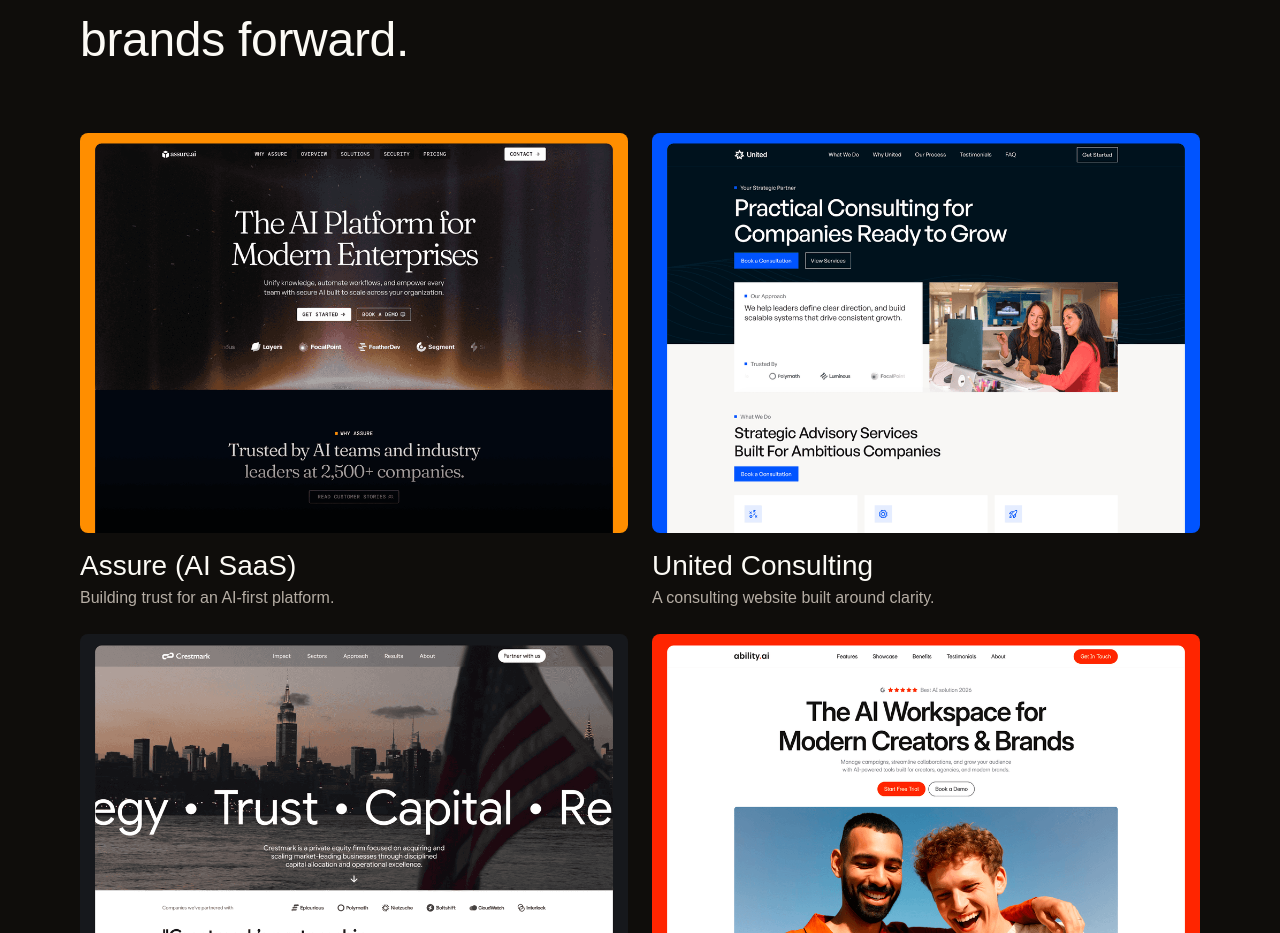
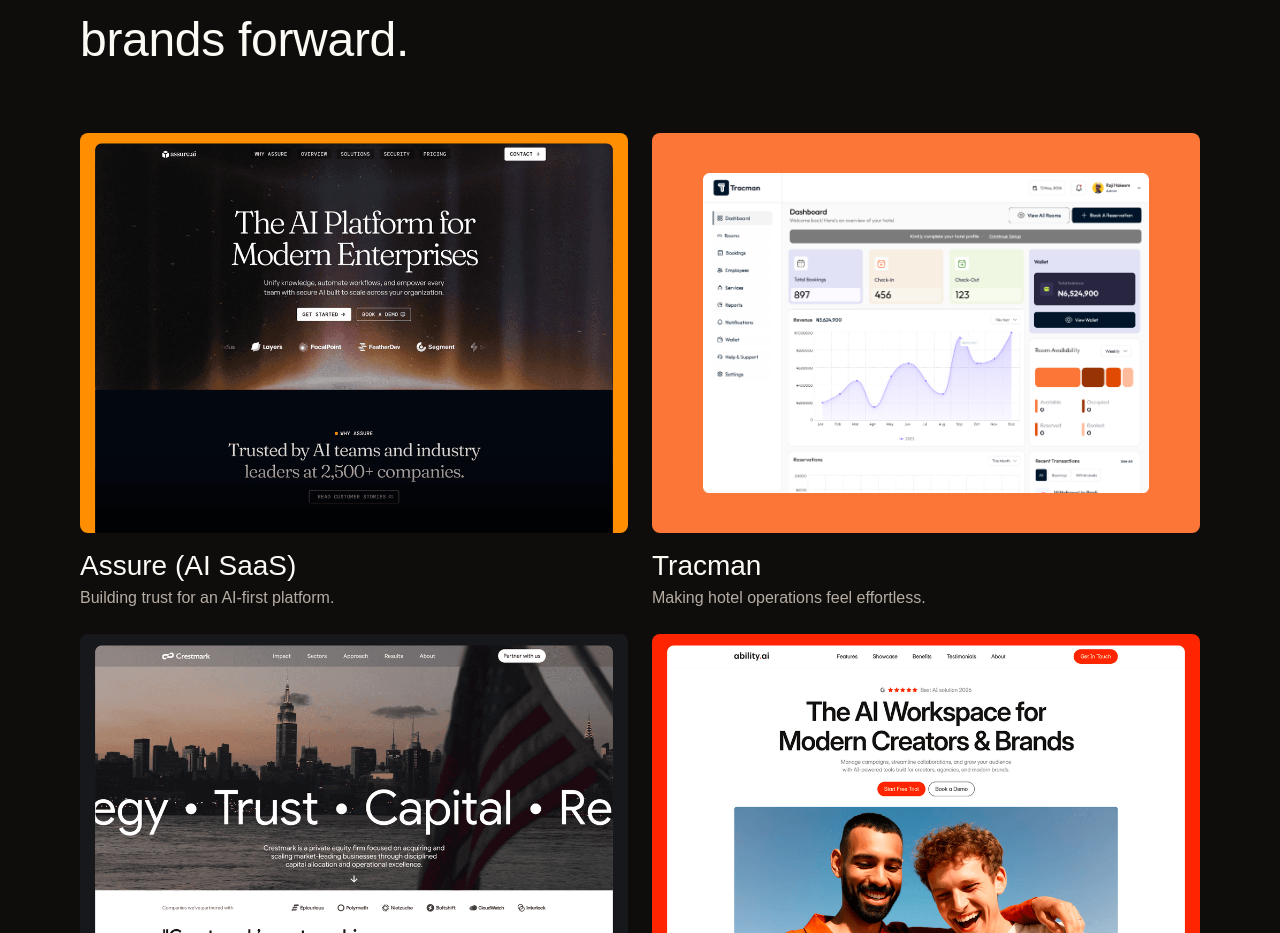
Before and after one commit to CreepyHandy/PrimeWave, a React (Vite) app: page / in a window 1280 px wide. Shown: the part 4743-5676 px from the top of the page. Built offline with nearby package versions, Linux system fonts and the light colour scheme; the HTML template or start-up script is replaced by a standard one; a web font is replaced by a local one.

Commit message:
added tracman to the project

```diff
--- a/src/components/common/ProjectCard.tsx
+++ b/src/components/common/ProjectCard.tsx
@@ -1,11 +1,14 @@
 export function ProjectCard({ project, index, onSelect }: { project: any; index: number; onSelect: (i: number) => void }) {
   return (
     <div className="group cursor-pointer" onClick={() => onSelect(index)}>
-      <div className="relative overflow-hidden rounded-lg aspect-[548/400] bg-[#161412] mb-4">
+      <div
+        className="relative overflow-hidden rounded-lg aspect-[548/400] mb-4"
+        style={{ backgroundColor: project.bgColor || "#161412" }}
+      >
         <img
           src={project.img}
           alt={project.title}
-          className="w-full h-full object-cover transition-transform duration-500 group-hover:scale-105"
+          className={`w-full h-full transition-transform duration-500 group-hover:scale-105 ${project.containImg ? 'object-contain p-6 md:p-10' : 'object-cover'}`}
         />
         <div className="absolute inset-0 bg-[#239cff]/0 group-hover:bg-[#239cff]/10 transition-colors duration-300" />
         <div className="absolute top-4 left-4 flex gap-2 opacity-0 group-hover:opacity-100 transition-opacity duration-300">
--- a/src/data/index.ts
+++ b/src/data/index.ts
@@ -15,6 +15,7 @@ import imgProject2 from "../assets/LandingPage-1/ffb771fc96528e8e1e06b15675a3777
 import imgProject3 from "../assets/LandingPage-1/8667165634c9636b348d82e7aa956251cdf94654.png";
 import imgWorksAssure from "../assets/GeneralWorksPage/e8aae7b65f47cce826c8aa0cd63d52507e152b75.png";
 import imgWorksReunion from "../assets/GeneralWorksPage/ee9ca2f711e5713c9109e8a7486e20bd528cfa2c.png";
+import imgWorksTracman from "../assets/Works/tracman_new.png";
 import imgAvatar0 from "../assets/LandingPage-1/cdd0e239cdc4f711bd9f452f8d8dca4dabd17547.png";
 import imgAvatar1 from "../assets/LandingPage-1/6259054dfd21c8de11534318ab98596ddbd7729a.png";
 import imgAvatar2 from "../assets/LandingPage-1/44f054b7349d5a1b263a57682db79a056ab3bf06.png";
@@ -69,14 +70,14 @@ export const serviceCategories = [
 
 export const projects = [
   { img: imgProject0, title: "Assure (AI SaaS)", subtitle: "Building trust for an AI-first platform.", tags: ["AI", "SaaS", "Identity"] },
-  { img: imgProject1, title: "United Consulting", subtitle: "A consulting website built around clarity.", tags: ["Website", "Branding"] },
+  { img: imgWorksTracman, title: "Tracman", subtitle: "Making hotel operations feel effortless.", tags: ["Product", "Hospitality"], bgColor: "#FB7637", containImg: true },
   { img: imgProject2, title: "Crestmark", subtitle: "An institutional identity for modern investment firms.", tags: ["Identity", "Finance"] },
   { img: imgProject3, title: "Ability", subtitle: "Designing healthcare with confidence.", tags: ["Healthcare", "Product"] },
 ];
 
 export const allProjects = [
   { img: imgWorksAssure, title: "Assure (AI SaaS)", subtitle: "Building trust for an AI-first platform.", tags: ["AI", "SaaS", "Identity"] },
-  { img: imgProject1, title: "United Consulting", subtitle: "A consulting website built around clarity.", tags: ["Website", "Branding"] },
+  { img: imgWorksTracman, title: "Tracman", subtitle: "Making hotel operations feel effortless.", tags: ["Product", "Hospitality"], bgColor: "#FB7637", containImg: true },
   { img: imgProject2, title: "Crestmark", subtitle: "An institutional identity for modern investment firms.", tags: ["Identity", "Finance"] },
   { img: imgProject3, title: "Ability", subtitle: "Designing healthcare with confidence.", tags: ["Healthcare", "Product"] },
   { img: imgWorksReunion, title: "Reunion", subtitle: "Creating excitement before the event begins.", tags: ["Event", "Brand"] },
@@ -153,19 +154,19 @@ export const projectDetails: ProjectDetail[] = [
     galleryImg: imgDetailGallery, challengeImg0: imgDetailChallenge0, challengeImg1: imgDetailChallenge1, approachImg0: imgDetailApproach0, approachImg1: imgDetailApproach1, solutionsImg: imgDetailSolutions
   },
   {
-    overviewHeading: "A consulting presence built on clarity and authority.",
-    overviewPara1: "United Consulting needed a digital presence that projected expertise and professionalism to enterprise clients while remaining approachable and easy to navigate. The existing brand lacked coherence across touchpoints, making it difficult for prospects to quickly assess services and take action.",
-    overviewPara2: "The goal was to create a high-converting website that established immediate credibility, communicated the firm's strategic capabilities, and guided decision-makers through a clear engagement funnel — turning visits into qualified conversations.",
-    client: "United Consulting", duration: "4 Weeks", industry: "Professional Services",
-    challengeLabel: "Challenge", challengeHeading: "Communicating expertise without complexity.",
-    challengePara1: "Consulting firms often struggle to differentiate themselves online. Generic language, dense copy, and uninspired layouts fail to communicate the depth of expertise that clients are actually paying for.",
-    challengePara2: "The challenge was to translate United Consulting's strategic depth into a visual and verbal identity that felt authoritative, modern, and instantly trustworthy to C-suite buyers — without sacrificing accessibility or warmth.",
-    approachLabel: "Approach", approachHeading: "Structure that builds confidence.",
-    approachPara1: "We mapped the buyer journey from first impression to inquiry, structuring each page to answer the right questions at the right time. A disciplined typographic hierarchy and restrained color palette reinforced credibility.",
-    approachPara2: "Case study modules and social proof were positioned strategically to reduce purchase anxiety and accelerate decision-making, ensuring every visit moved prospects one step closer to a conversation.",
-    solutionsLabel: "Solutions", solutionsHeading: "A website that converts trust into action.",
-    solutionsPara1: "The delivered site presents United Consulting as a premium advisory partner — not just a service provider. Clear service definitions, credibility signals, and friction-free contact flows work together to shorten the sales cycle.",
-    solutionsPara2: "The result is a digital presence that consistently converts qualified visitors into active pipeline opportunities, establishing United Consulting as the clear choice for organizations seeking strategic counsel.",
+    overviewHeading: "Making hotel operations feel effortless.",
+    overviewPara1: "Tracman was created to simplify the way hotels manage their operations and guests experience their stays through a clear, connected, and approachable digital platform. As hospitality continues to evolve, many hotels face the challenge of managing bookings, rooms, payments, and guest services across complex, disconnected systems.",
+    overviewPara2: "The experience was designed to support hotel administrators and guests by making everyday hospitality processes easier to understand and navigate without compromising the depth of functionality. Through a thoughtful interface, structured content, and intuitive workflows, Tracman helps hotel teams operate with greater confidence while giving guests a smoother, more seamless booking experience.",
+    client: "Tracman", duration: "8 months", industry: "Hospitality",
+    challengeLabel: "Challenge", challengeHeading: "Making hotel operations feel effortless.",
+    challengePara1: "Managing a hotel involves countless moving parts, from reservations and room assignments to guest services, payments, and day-to-day operations. When these processes are spread across disconnected tools or difficult-to-navigate interfaces, hotel teams spend more time managing systems than serving guests.",
+    challengePara2: "The challenge was to redesign Tracman’s digital experience into a more intuitive and connected hospitality platform. The experience needed to support hotel administrators in managing their operations with confidence, while making the booking journey simple and seamless for guests.\n\nThe goal was to bring clarity to complex workflows, improve the relationship between hotel operations and guest experiences, and create a modern product that could scale as Tracman continued to grow.",
+    approachLabel: "Approach", approachHeading: "Clarity through connected experiences.",
+    approachPara1: "We focused on creating a clear and consistent experience across Tracman’s hotel admin platform and guest-facing mobile app. Through thoughtful information architecture, structured navigation, and intuitive interaction patterns, we made complex hotel workflows easier to understand and manage.",
+    approachPara2: "The hotel admin experience was designed to bring essential operations into one place, from dashboards and bookings to rooms, employees, services, analytics, and wallet management. On the guest side, we simplified the journey from discovering a hotel to making a reservation, managing bookings, and accessing essential account features.\n\nClean typography, clear visual hierarchy, and purposeful spacing helped reduce cognitive load, while consistent components and interaction patterns created a more cohesive experience across the platform. Every decision was made to help users move through their tasks with less friction and greater confidence.",
+    solutionsLabel: "Solutions", solutionsHeading: "A connected hospitality experience built for growth.",
+    solutionsPara1: "The final result is a modern hospitality platform that brings hotel operations and guest experiences together through a cohesive, scalable design system.\n\nThe redesigned hotel admin platform gives teams a clearer way to manage bookings, rooms, employees, services, payments, and performance, while the guest app provides a more intuitive way to discover hotels, make reservations, and manage their stays.",
+    solutionsPara2: "Beyond individual screens, the work established a consistent product experience across Tracman’s ecosystem, creating a foundation that supports new features, future integrations, and the continued growth of the platform.\n\nThe outcome is a more approachable and efficient digital experience that helps hotels operate with confidence and gives guests a smoother, more connected booking journey.",
     galleryImg: imgDetailGallery, challengeImg0: imgDetailChallenge0, challengeImg1: imgDetailChallenge1, approachImg0: imgDetailApproach0, approachImg1: imgDetailApproach1, solutionsImg: imgDetailSolutions
   },
   {
```
Also changed, not shown: src/pages/WorkDetail.tsx (+13 -10 lines), src/assets/Works/tracman.png (added), src/assets/Works/tracman_new.png (added).
